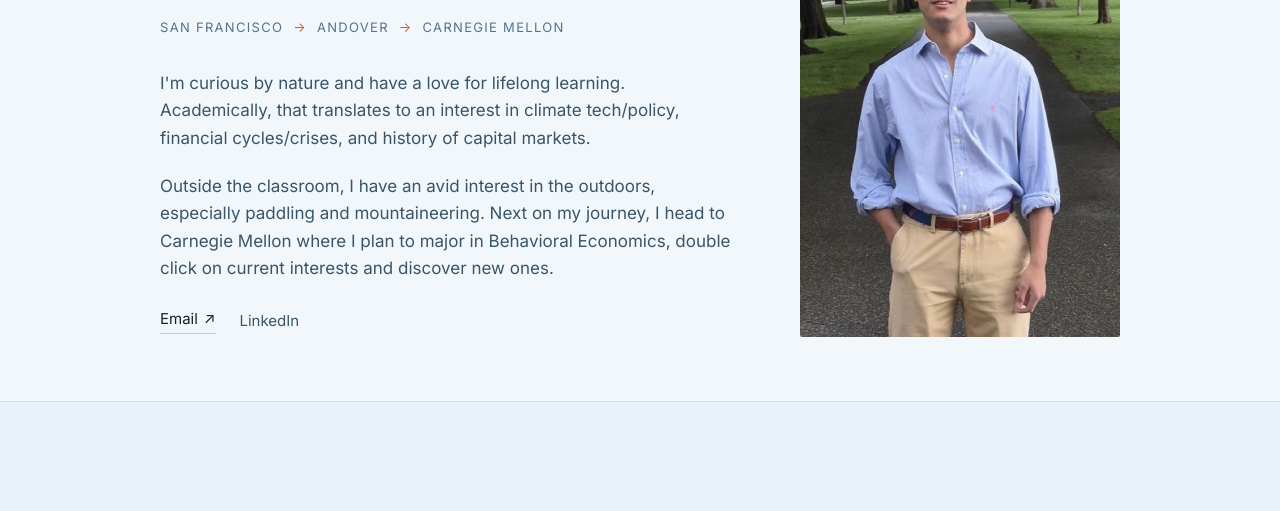
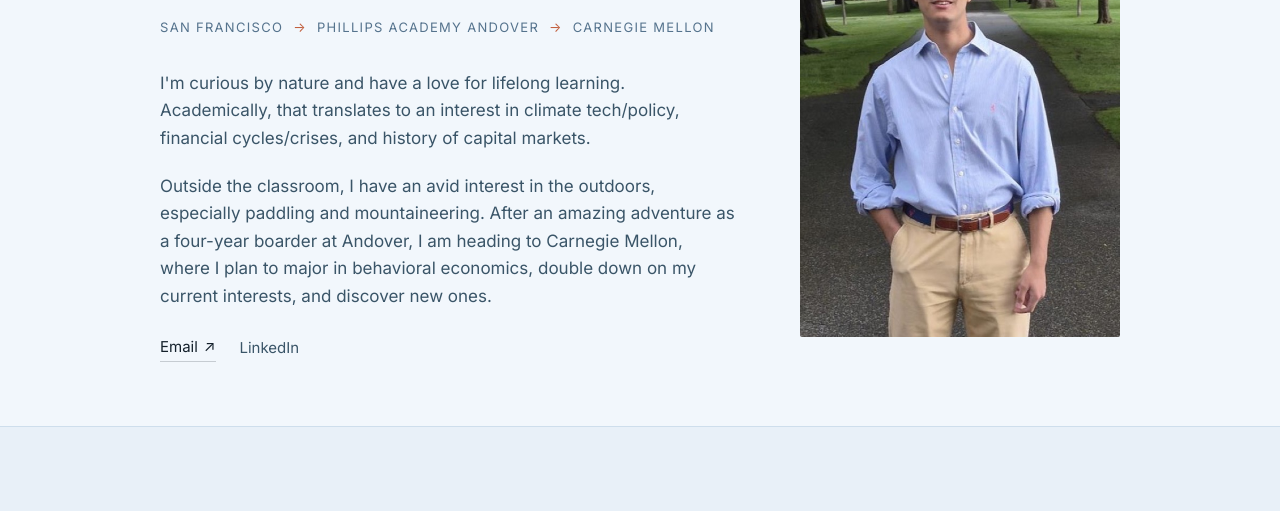
Before and after one commit to ayushrgupta906/ayushrgupta906.github.io, a website: page index.html in a window 1280 px wide. Shown: the part 271-782 px from the top of the page. Drawn offline with Linux system fonts and the light colour scheme.

Commit message:
Update about blurb, path line, and page description

```diff
--- a/index.html
+++ b/index.html
@@ -6,9 +6,9 @@
 
 <!-- SWAP: title, description, and og tags -->
 <title>Ayush Gupta</title>
-<meta name="description" content="Personal site of Ayush Gupta — writing, work, and a short account of what I care about." />
+<meta name="description" content="Personal Page of Ayush Gupta" />
 <meta property="og:title" content="Ayush Gupta" />
-<meta property="og:description" content="Writing, work, and a short account of what I care about." />
+<meta property="og:description" content="Personal Page of Ayush Gupta" />
 <meta property="og:type" content="website" />
 
 <link rel="preconnect" href="https://fonts.googleapis.com" />
@@ -86,7 +86,7 @@
         <p class="mt-5 flex flex-wrap items-center gap-x-2.5 gap-y-1 text-[13px] tracking-widest text-faint uppercase">
           <span>San Francisco</span>
           <span class="text-accent" aria-hidden="true">→</span>
-          <span>Andover</span>
+          <span>Phillips Academy Andover</span>
           <span class="text-accent" aria-hidden="true">→</span>
           <span>Carnegie Mellon</span>
         </p>
@@ -99,9 +99,9 @@
           </p>
           <p>
             Outside the classroom, I have an avid interest in the outdoors, especially paddling
-            and mountaineering. Next on my journey, I head to Carnegie Mellon where I plan to
-            major in Behavioral Economics, double click on current interests and discover new
-            ones.
+            and mountaineering. After an amazing adventure as a four-year boarder at Andover,
+            I am heading to Carnegie Mellon, where I plan to major in behavioral economics,
+            double down on my current interests, and discover new ones.
           </p>
         </div>
 
```
